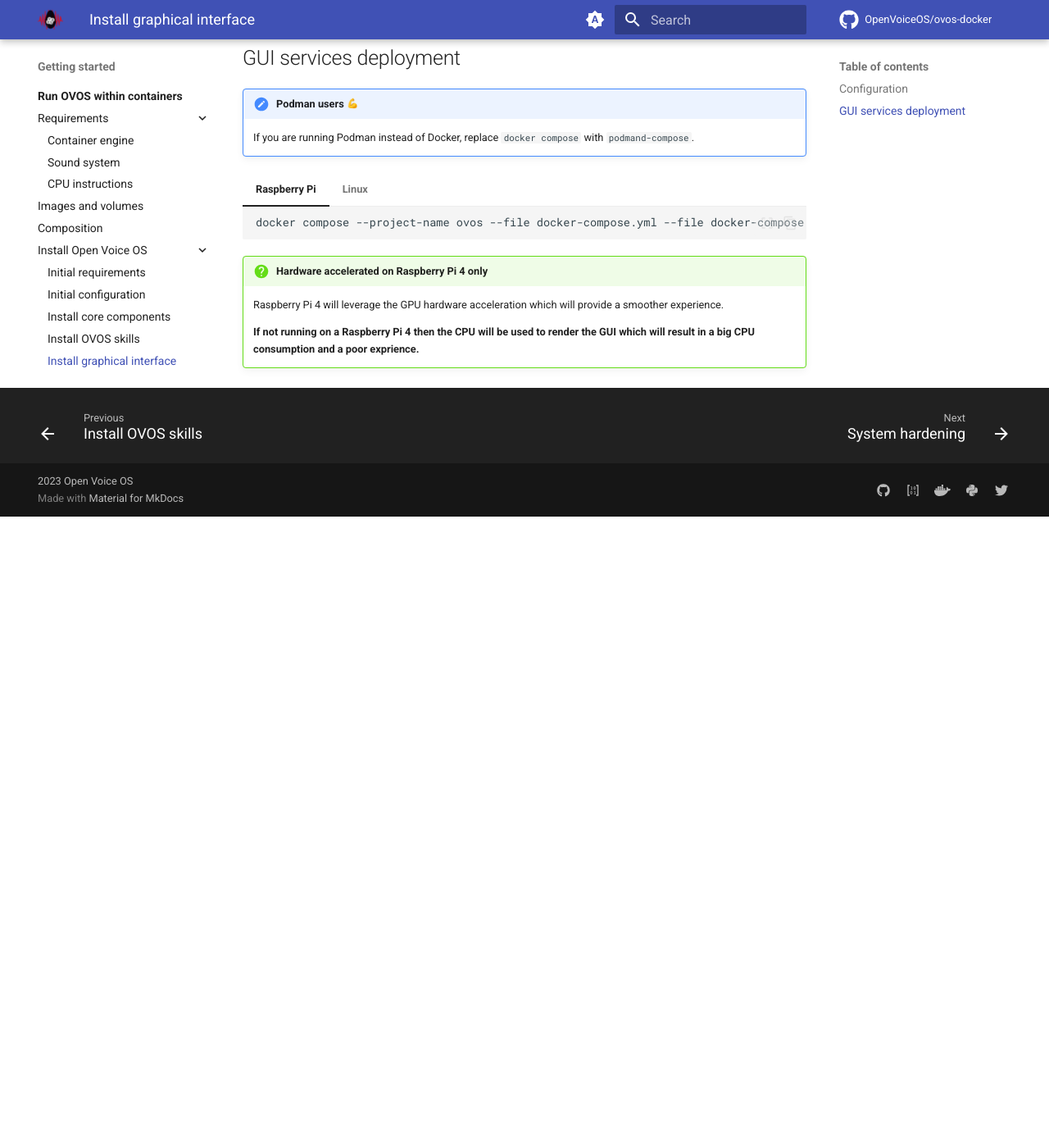
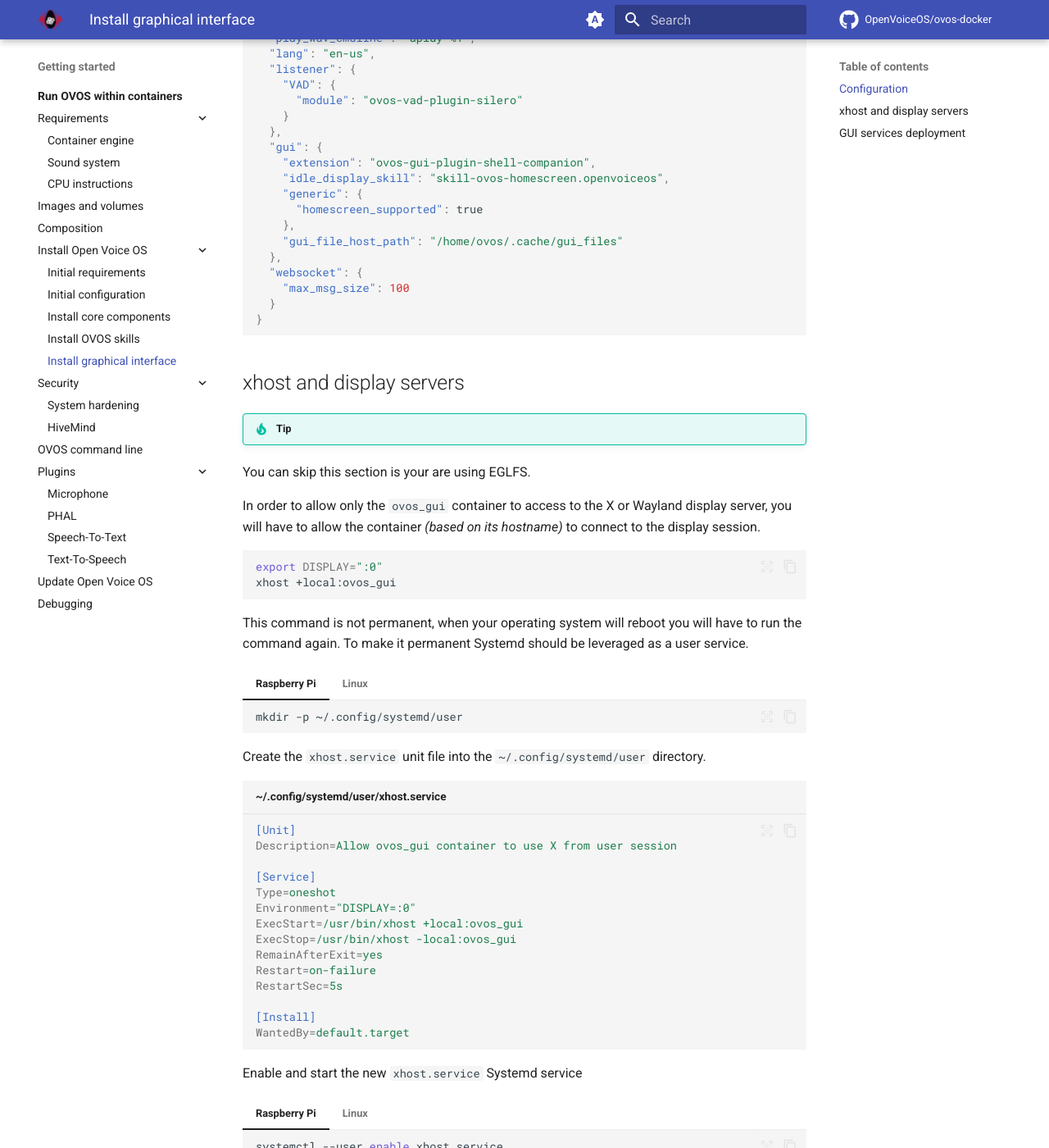
Before and after one commit to OpenVoiceOS/ovos-docker, an MkDocs documentation site: the page built from docs/getting-started/docker/installation/gui.md, in a window 1280 px wide and 1400 px high, scrolled down 1022 px. Shown: the whole window at 82% size. Built offline with MkDocs 1.6.1 and Material for MkDocs 9.7.7, drawn with Linux system fonts in a browser that asks for light colours; emoji names are drawn with the system emoji font; plug-ins that fetch from the network failed and are left out; comment, search, counter and statistics services are not loaded; before the commit the page ends 1652 px from its top, so only the background shows below that; some of the changed text lies outside the part shown.

Commit message:
[gui] Improve GUI documentation

````diff
--- a/docs/getting-started/docker/installation/gui.md
+++ b/docs/getting-started/docker/installation/gui.md
@@ -3,6 +3,19 @@
 !!! warning "Linux only"
 
     The GUI is currently only available on Linux operating system, not on Mac OS or Windows.
+
+The Open Voice OS GUI supports two types of system execution:
+
+  - Using [X](https://en.wikipedia.org/wiki/X_Window_System) or [Wayland](https://en.wikipedia.org/wiki/Wayland_(protocol)) display servers
+  - Using [EGLFS](https://doc.qt.io/qt-6/embedded-linux.html#eglfs) which doesn't require any display server which is perfect for headless installation
+
+When using EGLFS, the `DISPLAY` variable from the `.env` [composition environment file](../composition.md#environment-files) must be removed or commented as if present the X or Wayland display servers will be tried first and result in an `ovos_gui` container in error.
+
+!!! question "Hardware accelerated on Raspberry Pi 4 and 5 only"
+
+    Raspberry Pi 4 and 5 will leverage the GPU hardware acceleration which will provide a smoother experience.
+
+    **If not running on a Raspberry Pi 4 or 5 then the CPU might be used to render the GUI which will result in a high CPU consumption and a poor exprience.**
 
 ## Configuration
 
@@ -34,6 +47,70 @@
 }
 ```
 
+## xhost and display servers
+
+!!! tip
+
+  You can skip this section is your are using EGLFS.
+
+In order to allow only the `ovos_gui` container to access to the X or Wayland display server, you will have to allow the container *(based on its hostname)* to connect to the display session.
+
+```bash
+export DISPLAY=":0"
+xhost +local:ovos_gui
+```
+
+This command is not permanent, when your operating system will reboot you will have to run the command again. To make it permanent Systemd should be leveraged as a user service.
+
+=== "Raspberry Pi"
+
+    ```shell
+    mkdir -p ~/.config/systemd/user
+    ```
+
+=== "Linux"
+
+    ```shell
+    mkdir -p ~/.config/systemd/user
+    ```
+
+Create the `xhost.service` unit file into the `~/.config/systemd/user` directory.
+
+```ini title="~/.config/systemd/user/xhost.service"
+[Unit]
+Description=Allow ovos_gui container to use X from user session
+
+[Service]
+Type=oneshot
+Environment="DISPLAY=:0"
+ExecStart=/usr/bin/xhost +local:ovos_gui
+ExecStop=/usr/bin/xhost -local:ovos_gui
+RemainAfterExit=yes
+Restart=on-failure
+RestartSec=5s
+
+[Install]
+WantedBy=default.target
+```
+
+Enable and start the new `xhost.service` Systemd service
+
+=== "Raspberry Pi"
+
+    ```shell
+    systemctl --user enable xhost.service
+    systemctl --user start xhost.service
+    ```
+
+=== "Linux"
+
+    ```shell
+    systemctl --user enable xhost.service
+    systemctl --user start xhost.service
+    ```
+
+The `xhost` command is part of the `x11-xserver-utils` package on Debian based distributions such as Raspberry Pi OS.
+
 ## GUI services deployment
 
 !!! note "Podman users :muscle:"
@@ -51,9 +128,3 @@
     ```shell
     docker compose --project-name ovos --file docker-compose.yml --file docker-compose.skills.yml --file docker-compose.gui.yml up --detach
     ```
-
-!!! question "Hardware accelerated on Raspberry Pi 4 only"
-
-    Raspberry Pi 4 will leverage the GPU hardware acceleration which will provide a smoother experience.
-
-    **If not running on a Raspberry Pi 4 then the CPU will be used to render the GUI which will result in a big CPU consumption and a poor exprience.**
````
